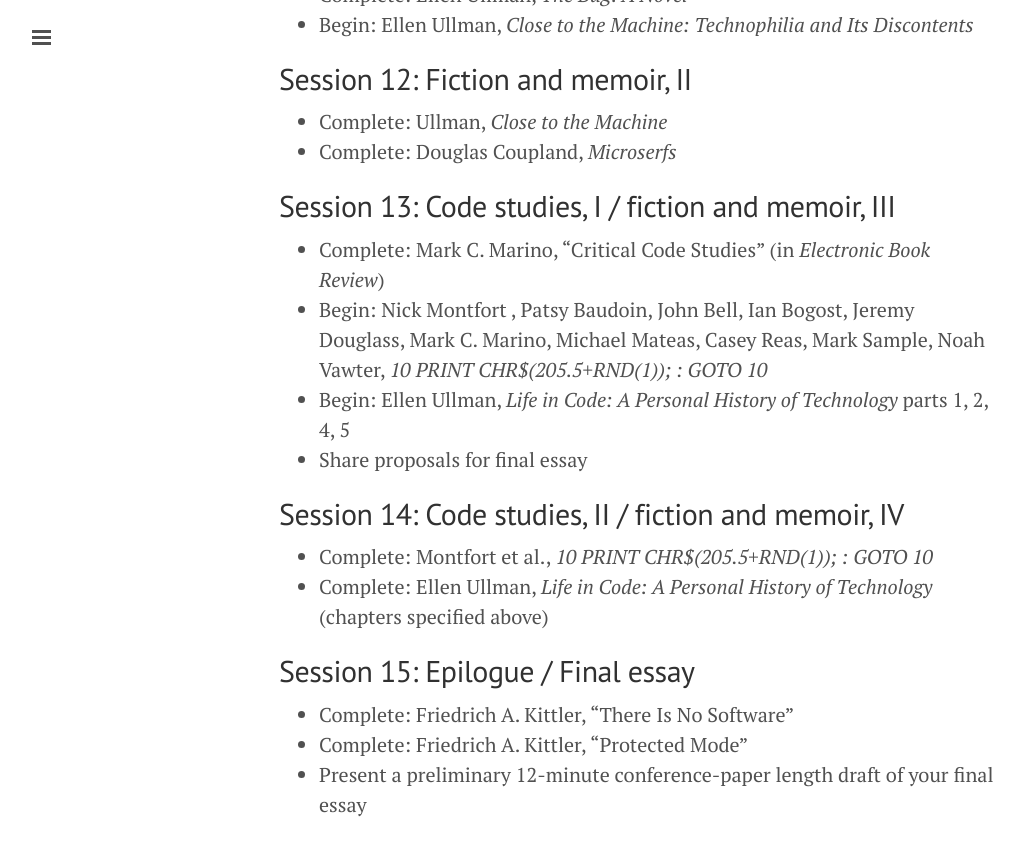
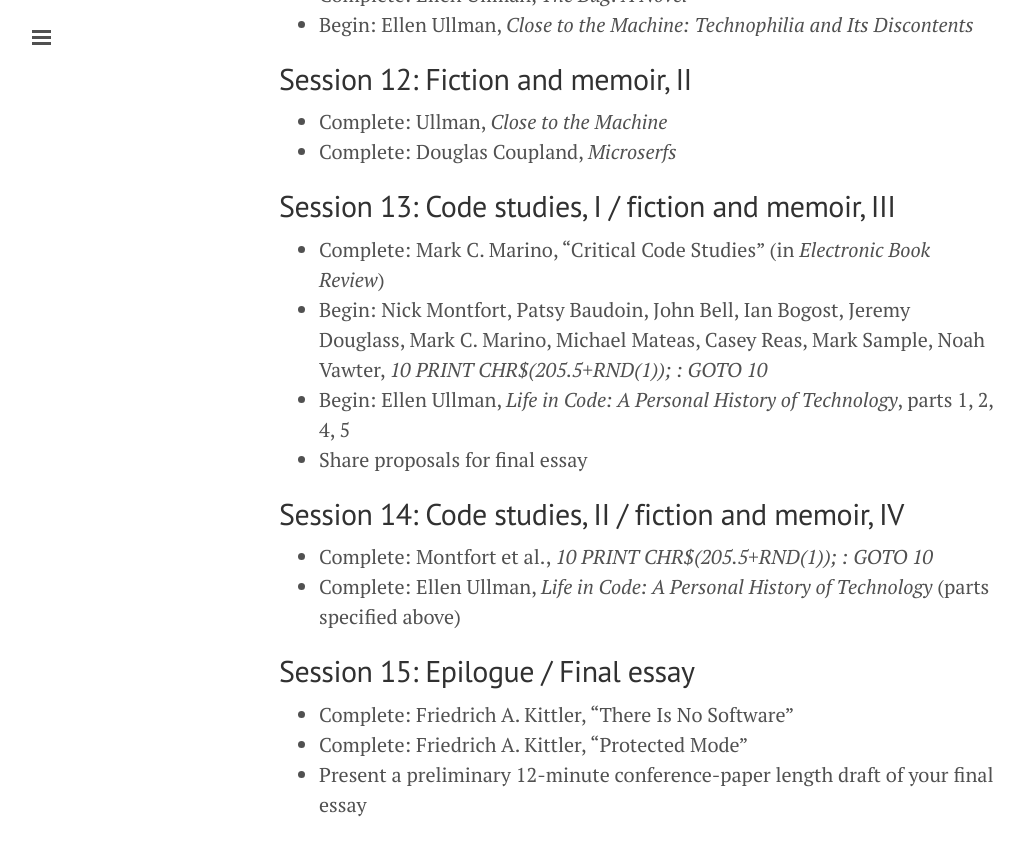
Before and after one commit to bitfragment/pscstudies, a Jekyll site: the page built from index.md, in a window 1280 px wide and 900 px high, scrolled down 2335 px. Shown: the top 856 px of the window, without its empty margins (1-1025 px from the left). Built offline with Jekyll 4.4.1, drawn with Linux system fonts in a browser that asks for light colours.

Commit message:
Hotfix formatting

```diff
--- a/index.md
+++ b/index.md
@@ -65,14 +65,14 @@ Preliminary discussion and setup. Obtain the readings for session 2 promptly.
 ## Session 13: Code studies, I / fiction and memoir, III
 
 - Complete: Mark C. Marino, "Critical Code Studies" (in *Electronic Book Review*)
-- Begin: Nick Montfort , Patsy Baudoin, John Bell, Ian Bogost, Jeremy Douglass, Mark C. Marino, Michael Mateas, Casey Reas, Mark Sample, Noah Vawter, *10 PRINT CHR$(205.5+RND(1)); : GOTO 10*
-- Begin: Ellen Ullman, *Life in Code: A Personal History of Technology* parts 1, 2, 4, 5
+- Begin: Nick Montfort, Patsy Baudoin, John Bell, Ian Bogost, Jeremy Douglass, Mark C. Marino, Michael Mateas, Casey Reas, Mark Sample, Noah Vawter, *10 PRINT CHR$(205.5+RND(1)); : GOTO 10*
+- Begin: Ellen Ullman, *Life in Code: A Personal History of Technology*, parts 1, 2, 4, 5
 - Share proposals for final essay
 
 ## Session 14: Code studies, II / fiction and memoir, IV
 
 - Complete: Montfort et al., *10 PRINT CHR$(205.5+RND(1)); : GOTO 10*
-- Complete: Ellen Ullman, *Life in Code: A Personal History of Technology* (chapters specified above)
+- Complete: Ellen Ullman, *Life in Code: A Personal History of Technology* (parts specified above)
 
 ## Session 15: Epilogue / Final essay
 
```
